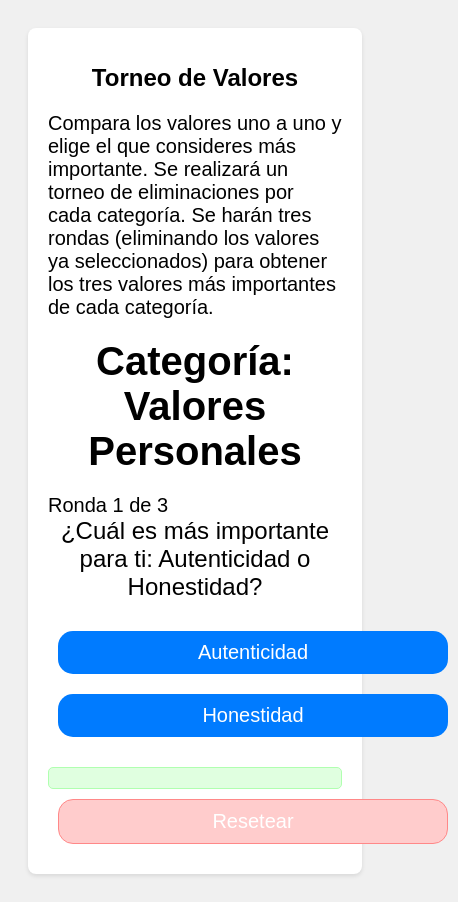
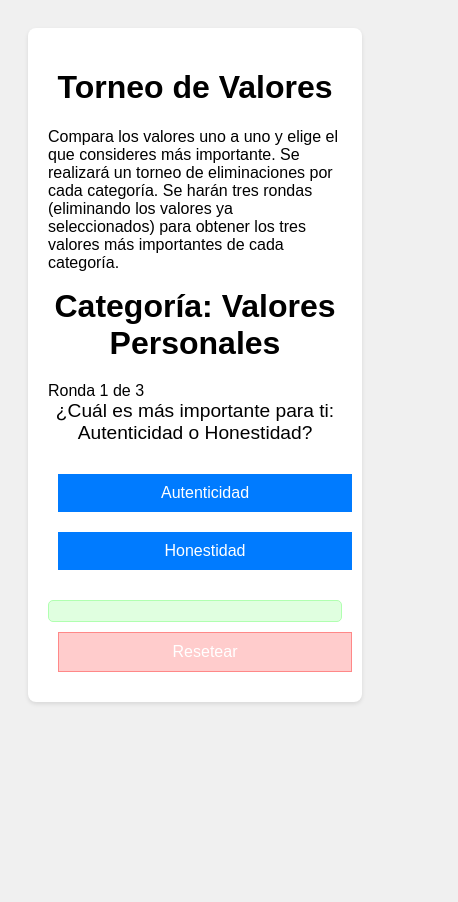
Before and after one commit to sanargon/valores, a plain HTML site: page index.html in a window 390 px wide. Shown: the whole page, 458 px wide, since content can reach past the window. After the commit the page ends 844 px from the top, so only its background shows below. Drawn offline with Linux system fonts and the light colour scheme.

Commit message:
Update styles.css

```diff
--- a/styles.css
+++ b/styles.css
@@ -1,19 +1,11 @@
-@media screen and (max-width: 768px) {
-    body {
-        font-size: 20px;
-        padding: 10px;
-    }
-
-    h1, h2 {
-        font-size: 24px;
-        text-align: center;
-    }
-
 button {
-        width: 100vw;  /* Ocupa el ancho total de la pantalla */
-        padding: 30px;  /* Hace los botones más altos */
-        font-size: 26px;  /* Hace el texto más grande */
-        border-radius: 15px; /* Bordes redondeados */
+    display: block;      /* Hace que el botón sea un bloque en vez de inline */
+    width: 100vw;        /* 100% del ancho de la pantalla */
+    max-width: 100%;     /* Evita que haya márgenes laterales */
+    padding: 40px;       /* Hace los botones más grandes verticalmente */
+    font-size: 28px;     /* Agranda el texto */
+    text-align: center;  /* Centra el texto */
+    border-radius: 0px;  /* Bordes cuadrados para ocupar todo el espacio */
     background-color: #007BFF;
     color: white;
     border: none;
@@ -27,6 +19,6 @@
 .container {
     width: 100%;
     max-width: 100%;
-        margin: auto;
+    margin: 0;
+    padding: 0;
 }
-}
```
Lines whose indentation alone changed are shown as unchanged.
